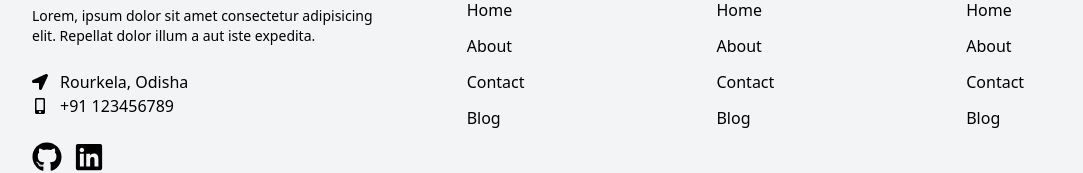
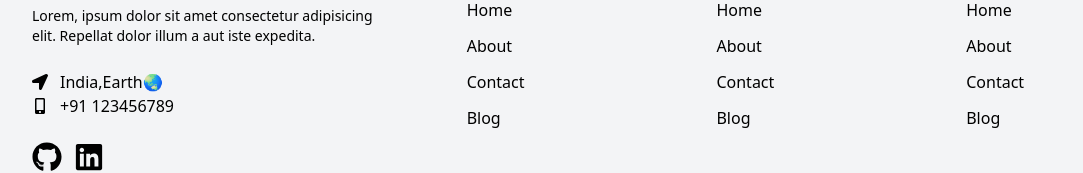
Before and after one commit to itsadi-24/vr-website, a React (Vite) app: page / in a window 1280 px wide. Shown: the part 3374-3547 px from the top of the page, without its empty margins (32-1115 px from the left). Built offline with nearby package versions, Linux system fonts and the light colour scheme.

Commit message:
text change

```diff
--- a/src/Components/Footer/Footer.jsx
+++ b/src/Components/Footer/Footer.jsx
@@ -44,7 +44,7 @@ const Footer = () => {
               <div>
                 <div className='flex items-center gap-3'>
                   <FaLocationArrow />
-                  <p>Rourkela, Odisha</p>
+                  <p>India,Earth🌏</p>
                 </div>
                 <div className='flex items-center gap-3'>
                   <FaMobileAlt />
```
